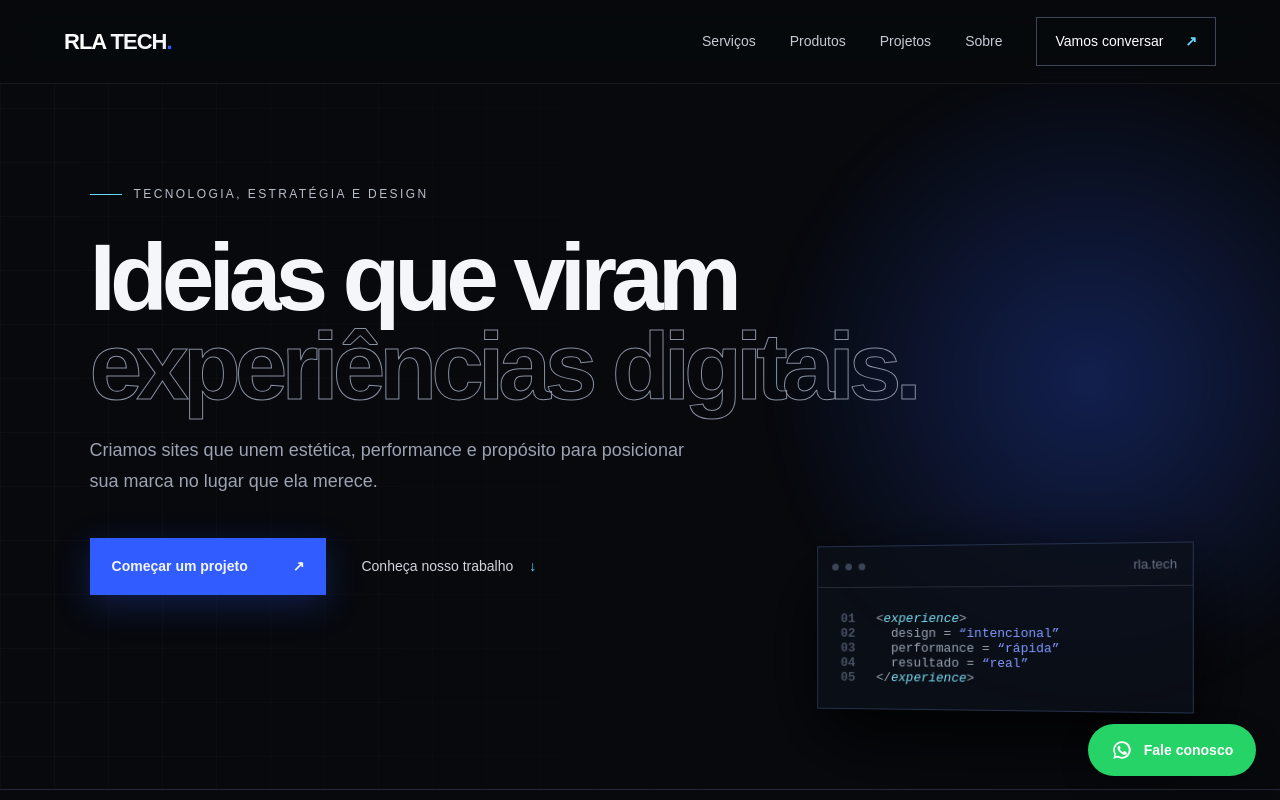
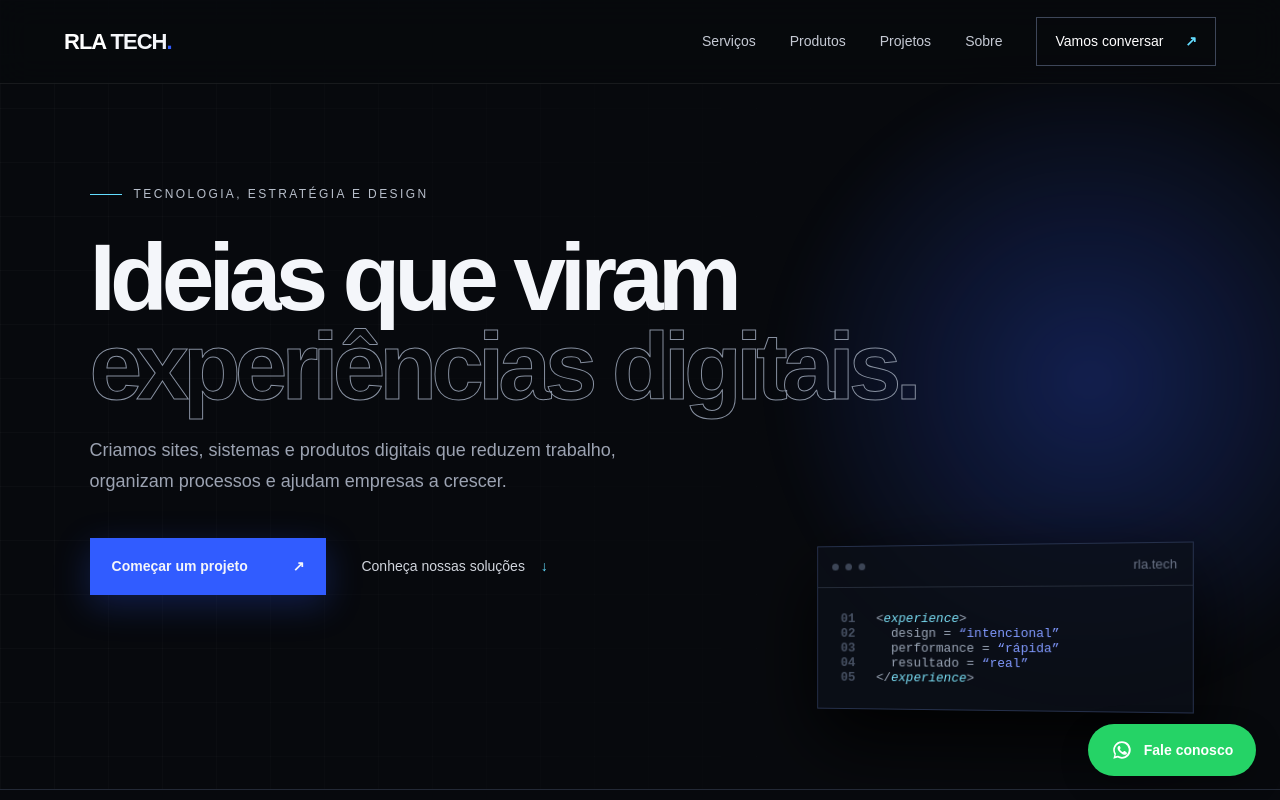
Before and after one commit to leoChaves01/rla-tech, a Next.js app: page / in a window 1280 px wide. Shown: the top 800 px of the page. Built offline with nearby package versions, Linux system fonts and the light colour scheme.

Commit message:
Atualiza apresentação e chamada para soluções digitais

```diff
--- a/app/page.tsx
+++ b/app/page.tsx
@@ -165,8 +165,8 @@ Projeto: ${projeto}`;
         </h1>
 
         <p>
-          Criamos sites que unem estética, performance e propósito para
-          posicionar sua marca no lugar que ela merece.
+          Criamos sites, sistemas e produtos digitais que reduzem trabalho,
+          organizam processos e ajudam empresas a crescer.
         </p>
 
         <div className="heroActions">
@@ -174,8 +174,8 @@ Projeto: ${projeto}`;
             Começar um projeto <span>{textArrow}</span>
           </a>
 
-          <a className="textLink" href="#projetos">
-            Conheça nosso trabalho <span>↓</span>
+          <a className="textLink" href="#produtos">
+            Conheça nossas soluções <span>↓</span>
           </a>
         </div>
 
```
